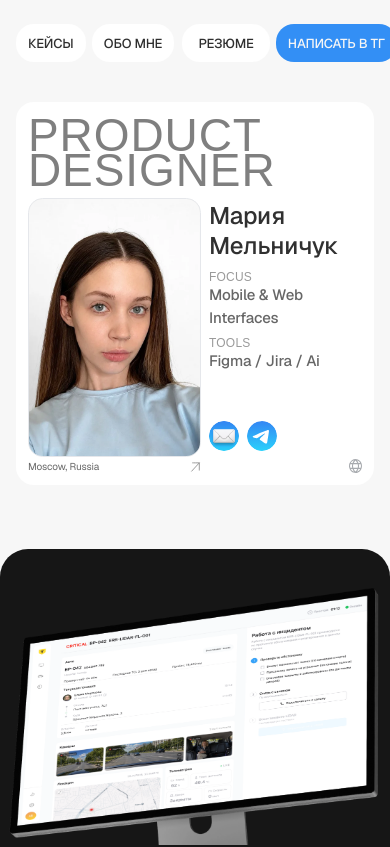
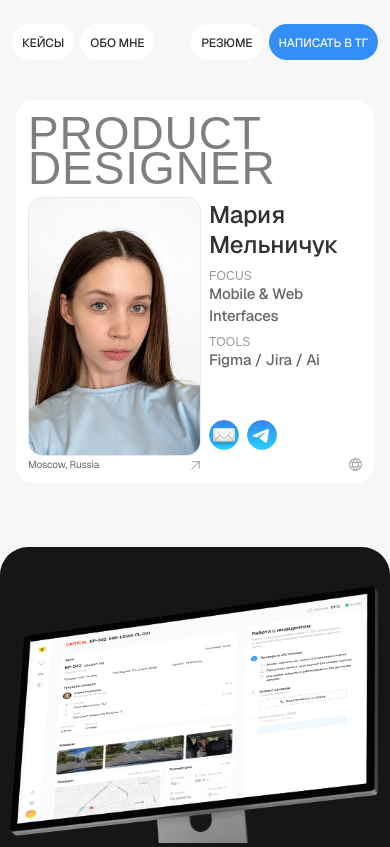
Before and after one commit to MariMel9212/portfolio, a Next.js app: page / in a window 390 px wide. Shown: the top 847 px of the page. Built offline with nearby package versions, Linux system fonts and the light colour scheme; a web font is replaced by a local one.

Commit message:
Keep the nav pills inside the screen on a narrow phone.
Co-authored-by: leomel9922 <leomel9922@proton.me>

```diff
--- a/src/components/site-header.tsx
+++ b/src/components/site-header.tsx
@@ -3,28 +3,28 @@ import { cn } from "@/lib/utils";
 import { site } from "@/content/site";
 
 const pill =
-  "h-auto rounded-[18px] border-0 pt-[10px] pb-[8px] text-[13px] font-medium uppercase leading-normal tracking-[-0.01em] sm:text-[16px]";
+  "h-auto rounded-[18px] border-0 px-2 pt-[10px] pb-[8px] text-[11px] font-medium uppercase leading-normal tracking-[-0.01em] @min-[360px]:px-2.5 @min-[360px]:text-[12px] @min-[430px]:px-3 @min-[430px]:text-[13px] @min-[640px]:px-4 @min-[640px]:text-[16px]";
 const lightPill = cn(pill, "bg-white text-[#181818]/90 hover:bg-white/70");
 
 export function SiteHeader() {
   return (
-    <header className="mx-auto flex w-full max-w-[1308px] items-center justify-between gap-2 px-4 pt-6 sm:px-6 md:pt-[80px]">
-      <nav aria-label="Разделы" className="flex items-center gap-[6px] sm:gap-[10px]">
-        <Button render={<a href="#cases" />} nativeButton={false} className={cn(lightPill, "px-3 sm:px-4")}>
+    <header className="@container mx-auto flex w-full max-w-[1308px] items-center justify-between gap-1 px-2.5 pt-6 min-[360px]:gap-1.5 min-[360px]:px-3 min-[430px]:px-4 sm:gap-[10px] sm:px-6 md:pt-[80px]">
+      <nav aria-label="Разделы" className="flex items-center gap-1 @min-[360px]:gap-[6px] @min-[640px]:gap-[10px]">
+        <Button render={<a href="#cases" />} nativeButton={false} className={lightPill}>
           Кейсы
         </Button>
-        <Button render={<a href="#about" />} nativeButton={false} className={cn(lightPill, "px-3 sm:px-4")}>
+        <Button render={<a href="#about" />} nativeButton={false} className={lightPill}>
           Обо мне
         </Button>
       </nav>
-      <div className="flex items-center gap-[6px] sm:gap-[10px]">
-        <Button render={<a href={site.cvUrl} />} nativeButton={false} className={cn(lightPill, "px-4 sm:px-8")}>
+      <div className="flex items-center gap-1 @min-[360px]:gap-[6px] @min-[640px]:gap-[10px]">
+        <Button render={<a href={site.cvUrl} />} nativeButton={false} className={cn(lightPill, "@min-[640px]:px-8")}>
           Резюме
         </Button>
         <Button
           render={<a href={site.telegramUrl} target="_blank" rel="noreferrer" />}
           nativeButton={false}
-          className={cn(pill, "bg-[#338ff5] px-3 text-[#f6f6f6] hover:bg-[#338ff5]/85 sm:px-[10px]")}
+          className={cn(pill, "bg-[#338ff5] text-[#f6f6f6] hover:bg-[#338ff5]/85 @min-[640px]:px-[10px]")}
         >
           Написать в тг
         </Button>
```
